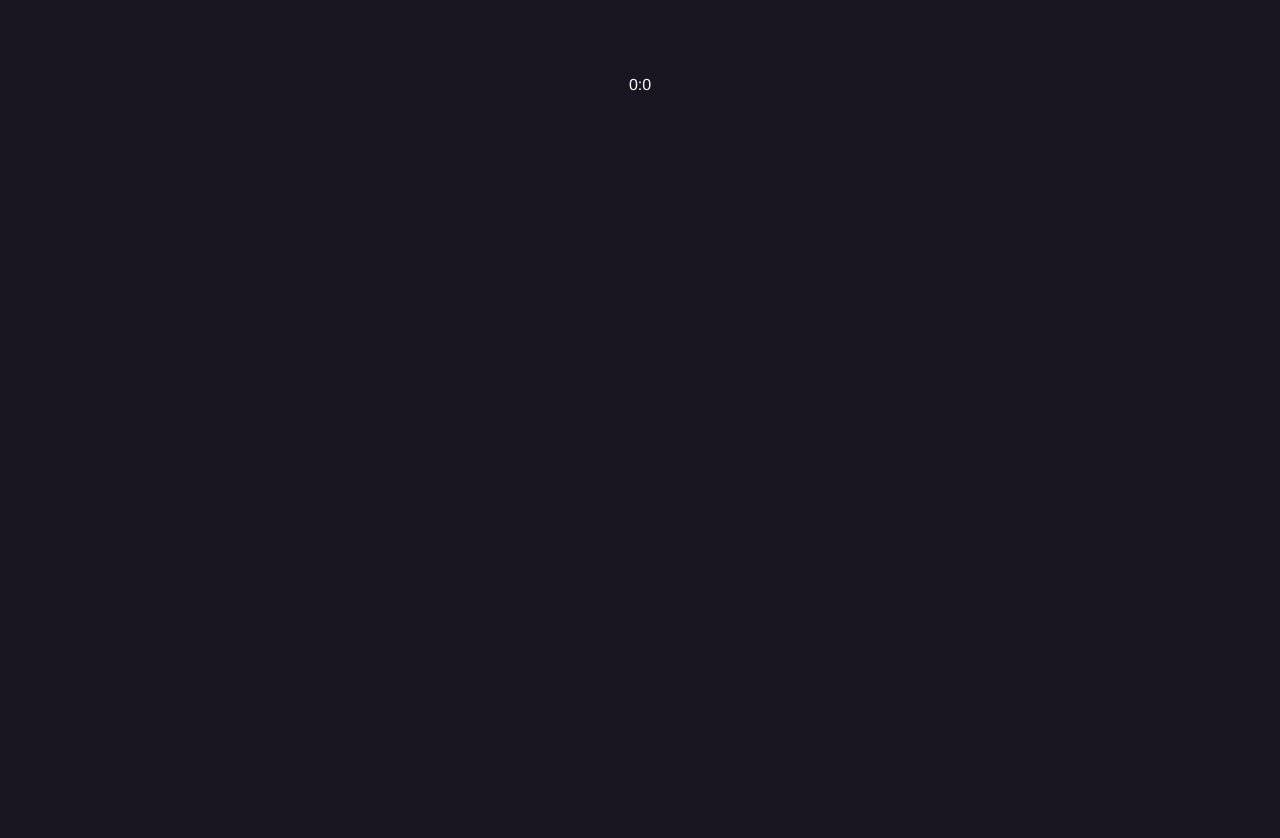
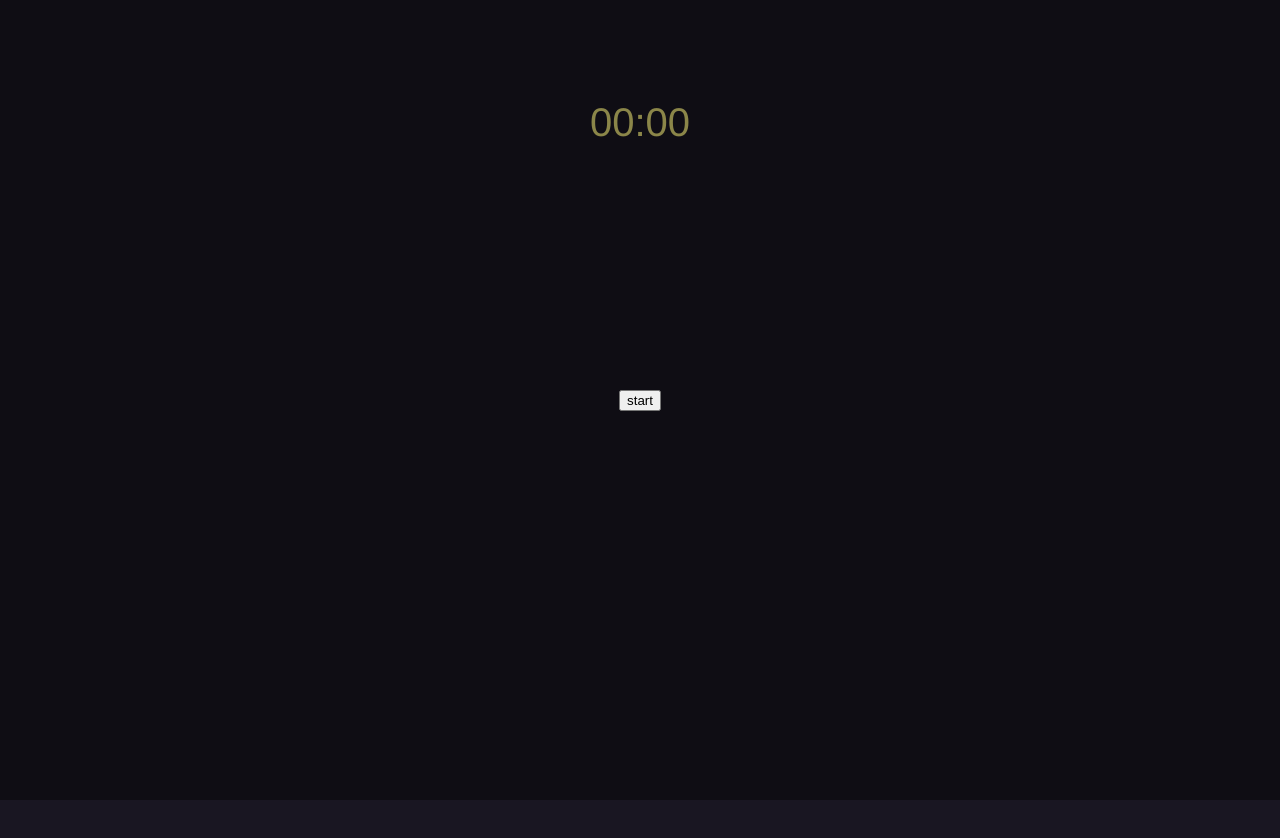
Before and after one commit to William-dev1992/FastCrudChallenge, a Vue app: page / in a window 1280 px wide. Shown: the top 838 px of the page. Built offline with nearby package versions, Linux system fonts and the light colour scheme.

Commit message:
feat: implement timer and expose component methods to parent

```diff
--- a/src/App.vue
+++ b/src/App.vue
@@ -1,10 +1,29 @@
 <script setup lang="ts">
+import { ref } from '@vue/reactivity'
 import Timer from './components/Timer.vue'
+
+const teste = ref<any>({})
+const visible = ref<any>(true)
+
+function startTimer() {
+    teste.value?.handleTimer()
+    visible.value = false
+}
+
+function changeTime() {
+    teste.value?.setTime()
+    visible.value = false
+}
 
 </script>
 
 <template>
-    <Timer />
+    <Timer @click="changeTime" :ref="component => teste = component"></Timer>
+    <div class="modal-overlay" v-if="visible">
+        <div class="modal">
+          <button @click="startTimer">start</button>
+        </div>
+    </div>
 </template>
 
 <style>
--- a/src/components/Timer.vue
+++ b/src/components/Timer.vue
@@ -1,38 +1,143 @@
 <script setup lang="ts">
 import { ref } from "@vue/reactivity";
 
-const minutes = ref<string | number>('0')
-const seconds = ref<string | number>('5')
+const minutes = ref<string | number>('00')
+const seconds = ref<string | number>('00')
+const changeTime = ref<boolean>(false)
 
-function startTimer() {
-    const handleTimer = setInterval(() => {
+const newMinutes = ref('')
+const newSeconds = ref('')
+const timerInterval = ref()
+
+
+function handleTimer() {
+    timerInterval.value = setInterval(() => {
         seconds.value = Number(seconds.value)
         minutes.value = Number(minutes.value)
+
+        if (seconds.value === 0) {
+            if (minutes.value !== 0) {
+                minutes.value = minutes.value - 1
+                seconds.value = 59
+            } else {
+                clearTimerInterval(timerInterval.value)
+                formatTime()
+                return
+            }
+        }
         seconds.value = seconds.value - 1
 
-        if (seconds.value === 0 && minutes.value !== 0) {
-            minutes.value = minutes.value - 1
-            seconds.value = 59
-        }
+        formatTime()
+    }, 1000)
+}
 
-        if (!seconds.value) {
-            clearTimerInterval(handleTimer)
-        }
-    }, 1000)
+defineExpose({handleTimer, setTime})
+
+function formatTime() {
+    if (seconds.value.toString().length === 1) {
+        seconds.value = `0${ seconds.value }`
+    }
+
+    if (minutes.value.toString().length === 1) {
+        minutes.value = `0${ minutes.value }`
+    }
 }
 
 function clearTimerInterval(intervalName: any) {
     clearInterval(intervalName)
 }
 
-startTimer()
+function toggleModal() {
+    changeTime.value = !changeTime.value
+}
 
-function test() {
-    console.log('sad')
+function setTime() {
+    minutes.value = Number(newMinutes.value)
+    seconds.value = Number(newSeconds.value)
+
+    formatTime()
+    toggleModal()
+    clearTimerInterval(timerInterval.value)
+    handleTimer()
 }
 
 </script>
 
 <template>
-    <p @click="test()">{{ minutes }}:{{ seconds }}</p>
+    <p @click="toggleModal">{{ minutes }}:{{ seconds }}</p>
+    <div class="modal-overlay" v-if="changeTime">
+        <div class="modal">
+            <div class="time-inputs">
+                <input class="input" v-model="newMinutes" type="number">
+                <p>:</p>
+                <input class="input" v-model="newSeconds" type="number">
+            </div>
+            <div class="time-buttons">
+                <button @click="setTime">V</button>
+                <button @click="toggleModal">X</button>
+            </div>
+        </div>
+    </div>
 </template>
+
+<style>
+p {
+    font-size: 40px;
+    color: #E7DE79
+}
+
+.modal-overlay {
+    position: fixed;
+    top: 0;
+    bottom: 0;
+    left: 0;
+    right: 0;
+    background-color: rgba(0, 0, 0, 0.4);
+
+    display: flex;
+    justify-content: center;
+    align-items: center;
+}
+
+.modal-overlay .modal {
+    display: flex;
+    justify-content: center;
+    align-items: center;
+}
+
+.modal-overlay .modal .time-inputs {
+    display: flex;
+    justify-content: center;
+    align-items: center;
+
+    font-size: 30px;
+}
+
+.modal-overlay .modal .time-inputs p{
+    margin: 0 3px;
+}
+
+.modal-overlay .modal .time-inputs input {
+    width: 50px;
+    height: 50px;
+    font-size: 30px;
+
+    background: #19162200;
+    border: 1px solid #FFF;
+    color: #FFF
+}
+
+
+.modal-overlay .modal .time-buttons {
+    display: flex;
+    flex-direction: column;
+    justify-content: center;
+    align-items: center;
+
+    margin-left: 8px;
+}
+
+.modal-overlay .modal .time-buttons button {
+    margin: 4px 4px;
+}
+</style>
```
